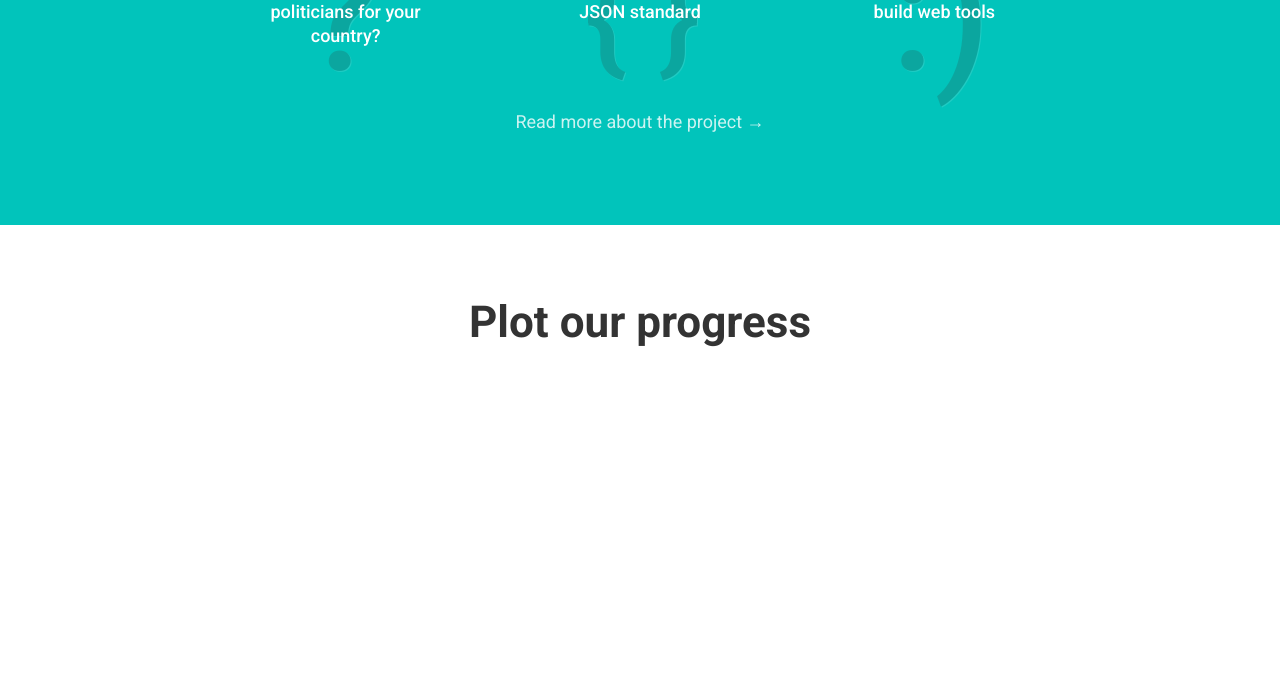
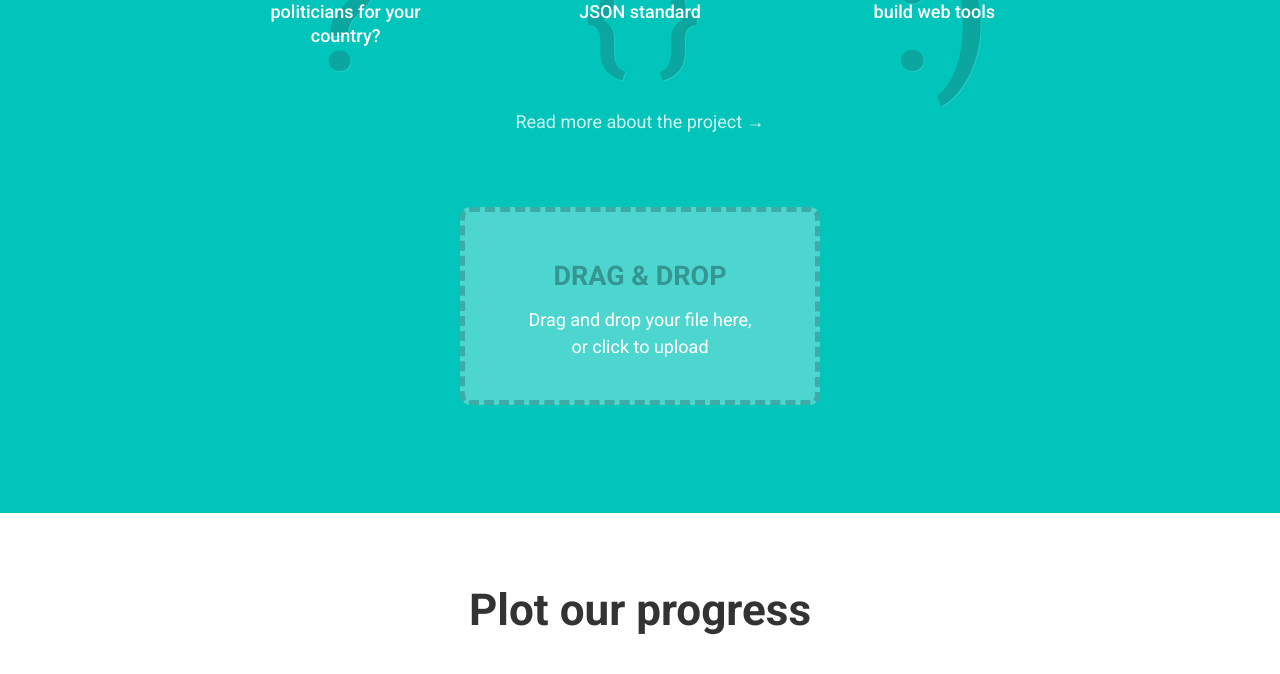
Before and after one commit to everypolitician/everypolitician, a Jekyll site: the page built from index.html, in a window 1280 px wide and 900 px high, scrolled down 387 px. Shown: the top 674 px of the window. Built offline with Jekyll 4.4.1, drawn with Linux system fonts in a browser that asks for light colours; comment, search, counter and statistics services are not loaded.

Commit message:
re-add simple upload functionality

```diff
--- a/index.html
+++ b/index.html
@@ -10,6 +10,18 @@
             <li class="step three">Now anyone can use it to build web tools</li>
           </ol>
           <p class="subtitle"><a href="{{ site.baseurl }}/about">Read more about the project &rarr;</a></p>
+          <div class="upload-area">
+            <form action="{{ site.baseurl }}/step-2" class="dropzone uploader" id="my-awesome-dropzone">
+              <p class="drag-and-drop">
+                  Drag &amp; Drop
+              </p>
+
+              <div class="fallback">
+                  <input name="file" type="file" multiple />
+              </div>
+            </form>
+            <div class="preview-area dropzone-previews"></div>
+          </div>
       </div>
   </div>
 
```
